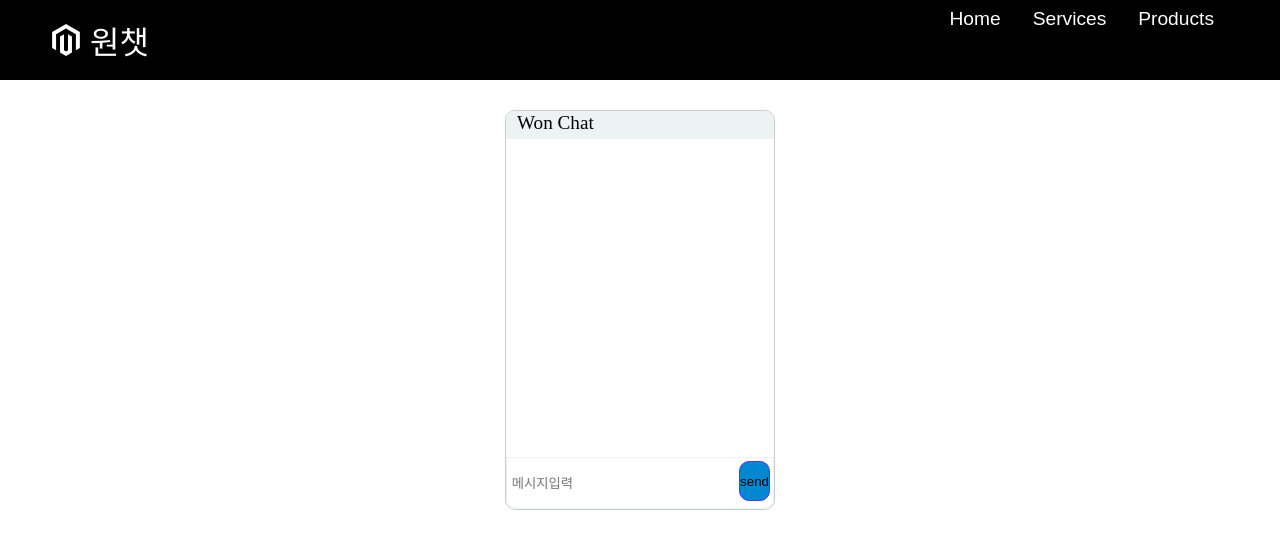
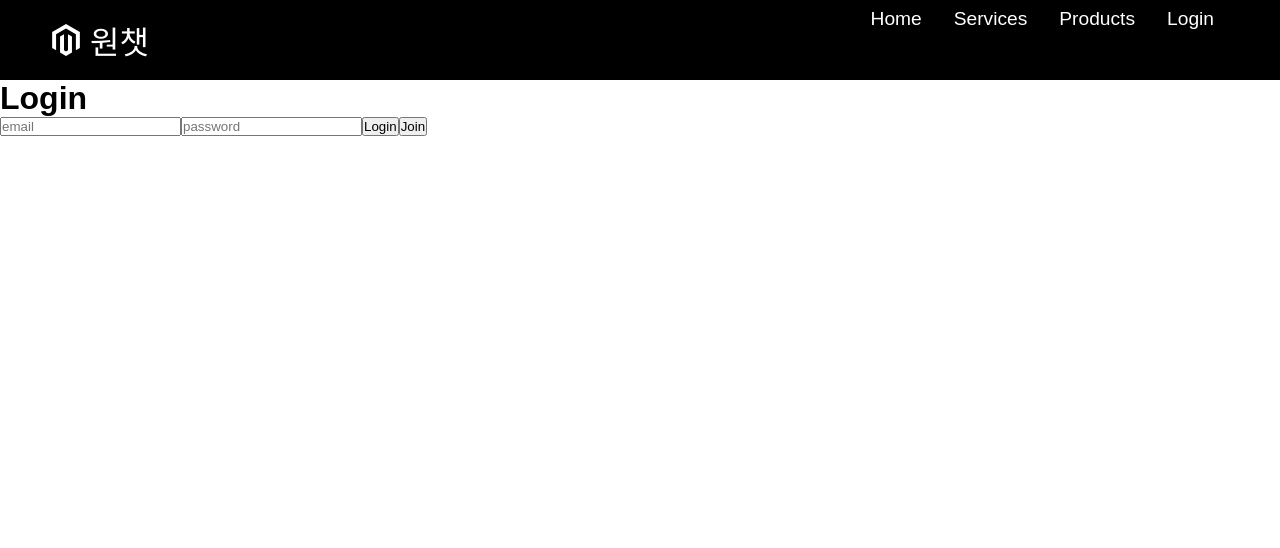
Before and after one commit to nayajiwon/Won-Chat, a React (Create React App) app in the folder src/front/: page /login in a window 1280 px wide. Shown: the top 548 px of the page. Built offline with nearby package versions, Linux system fonts and the light colour scheme.

Commit message:
[Login Page 구현]

```diff
--- a/src/front/package.json
+++ b/src/front/package.json
@@ -10,6 +10,7 @@
     "react-dom": "^17.0.1",
     "react-icons": "^4.1.0",
     "react-router-dom": "^5.2.0",
+    "react-script": "^2.0.5",
     "react-scripts": "4.0.2",
     "styled-components": "^5.2.1",
     "web-vitals": "^1.0.1"
--- a/src/front/src/App.js
+++ b/src/front/src/App.js
@@ -3,14 +3,19 @@ import GlobalStyle from './globalStyles';
 import {BrowserRouter as Router, Switch, Route} from 'react-router-dom';
 import Navbar from './components/Navbar/Navbar.js';
 import Chatting from './components/Chatting/Chatting';
+import SignPage from './pages/SignPage.js';
+import JoinUsers from './pages/JoinUser.js';
 
 function App() {
   return (
     <Router>
       <GlobalStyle/>
       <Navbar />
-      <Switch></Switch>
-      <Chatting></Chatting>
+      <Switch>
+        <Route path ='/login' component={SignPage}/>
+        <Route path = '/join' component ={JoinUsers}/>
+      </Switch>
+    {/*   <Chatting></Chatting> */}
     </Router>
   );
 }
--- a/src/front/src/components/Navbar/Navbar.js
+++ b/src/front/src/components/Navbar/Navbar.js
@@ -38,6 +38,11 @@ const Navbar = () => {
                                     Products
                                 </NavLinks>
                             </NavItem>
+                            <NavItem>
+                                <NavLinks to='/login'>
+                                    Login
+                                </NavLinks>
+                            </NavItem>
                         </NavMenu>
                     </NavbarContainer>
                 </Nav>
--- /dev/null
+++ b/src/front/src/pages/JoinUser.js
@@ -0,0 +1,6 @@
+import React, { useState } from "react";
+function LoginUser() {
+    return (<div><h4>회원가입 페이지 구현</h4></div>);
+}
+
+export default LoginUser;
--- /dev/null
+++ b/src/front/src/pages/SignPage.js
@@ -0,0 +1,37 @@
+import React, {useState } from "react";
+import {Link, Route} from 'react-router-dom';
+import join from './JoinUser'
+function SignPage(){
+    const [email, setEmail] = useState("");
+    const [password, setPassword] = useState("");
+
+    const joinUser = () => {
+      alert("Her")
+      return(
+        <Link to = {'./JoinUser'}/>
+        )
+    };
+
+    return (
+      <>
+        <h1>Login</h1>
+        <input
+          value={email}
+          onChange={({ target: { value } }) => setEmail(value)}
+          type="text"
+          placeholder="email"
+        />
+        <input
+          value={password}
+          onChange={({ target: { value } }) => setPassword(value)}
+          type="password"
+          placeholder="password"
+        />
+        <button>Login</button>
+        <Link to = {'./join'}><button>Join</button></Link>
+
+      </>
+    );
+}
+
+export default SignPage;
```
Also changed, not shown: 1 other file (tests, documents, lock files or other folders).
